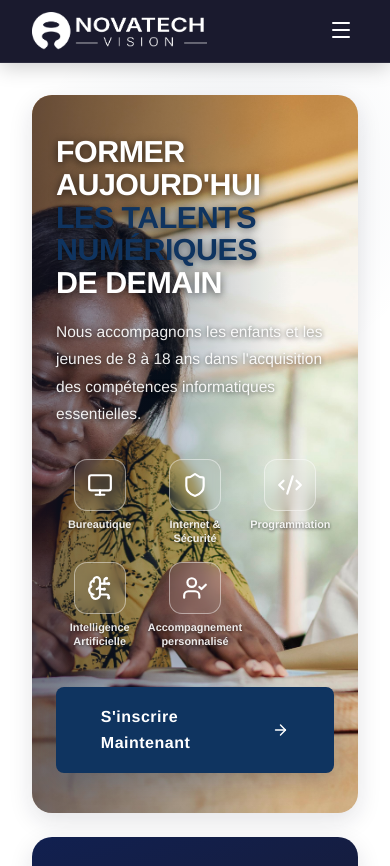
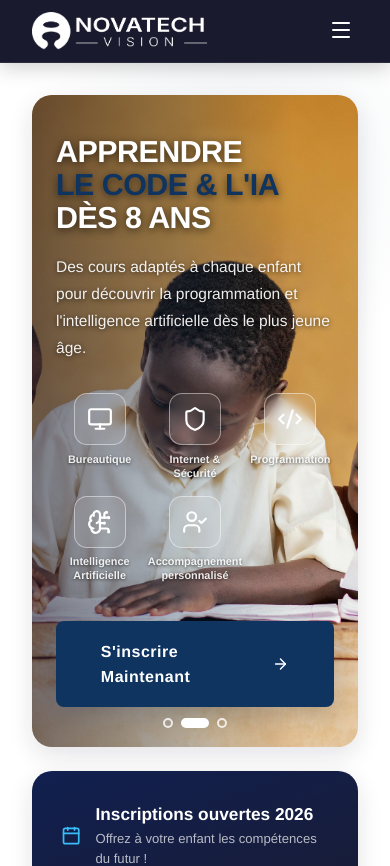
Before and after one commit to novaghislain/projetnovatech, a React (Vite) app in the folder frontend/: page / in a window 390 px wide. Shown: the top 866 px of the page. Built offline with nearby package versions, Linux system fonts and the light colour scheme; no server answers.

Commit message:
feat: add hero carousel with 3 slides (7x/12x/13x), dynamic text per slide, dot navigation, better mobile height

```diff
--- a/frontend/src/pages/Home.css
+++ b/frontend/src/pages/Home.css
@@ -525,10 +525,37 @@
 .hero-main {
   position: relative;
   flex: 1;
-  min-height: 480px;
+  min-height: 520px;
   overflow: hidden;
   border-radius: 0 0 0 var(--radius-lg);
   box-shadow: var(--shadow-md);
+}
+
+/* Carousel dots */
+.hero-dots {
+  position: absolute;
+  bottom: 1.2rem;
+  left: 50%;
+  transform: translateX(-50%);
+  display: flex;
+  gap: 0.5rem;
+  z-index: 10;
+}
+.hero-dot {
+  width: 10px;
+  height: 10px;
+  border-radius: 50%;
+  border: 2px solid rgba(255,255,255,0.8);
+  background: transparent;
+  cursor: pointer;
+  padding: 0;
+  transition: all 0.3s ease;
+}
+.hero-dot.active {
+  background: #fff;
+  width: 28px;
+  border-radius: 5px;
+  border-color: #fff;
 }
 
 .hero-bg-img {
@@ -1241,6 +1268,7 @@
 
   .hero-main {
     border-radius: var(--radius-lg);
+    min-height: 600px;
   }
 
   .sidebar-card--cta {
--- a/frontend/src/pages/Home.jsx
+++ b/frontend/src/pages/Home.jsx
@@ -1,4 +1,4 @@
-import React, { useState, useEffect } from 'react';
+import React, { useState, useEffect, useCallback } from 'react';
 import { Link } from 'react-router-dom';
 import axios from 'axios';
 import { useLanguage } from '../contexts/LanguageContext';
@@ -41,6 +41,49 @@ const Home = () => {
     { value: '98%', label: t('stats_satisfaction') },
     { value: '15+', label: t('stats_experts') }
   ]);
+
+  // ── Hero Carousel ──
+  const heroSlides = [
+    {
+      image: '/7x.jpg',
+      title: t('hero_title'),
+      accent: t('hero_title_accent'),
+      end: t('hero_title_end'),
+      desc: t('hero_desc'),
+    },
+    {
+      image: '/12x.jpg',
+      title: language === 'fr' ? 'Apprendre' : 'Learning',
+      accent: language === 'fr' ? "Le Code & L'IA" : 'Coding & AI',
+      end: language === 'fr' ? 'Dès 8 Ans' : 'From Age 8',
+      desc: language === 'fr'
+        ? "Des cours adaptés à chaque enfant pour découvrir la programmation et l'intelligence artificielle dès le plus jeune âge."
+        : 'Courses tailored for every child to discover programming and AI from an early age.',
+    },
+    {
+      image: '/13x.jpg',
+      title: language === 'fr' ? 'Éveiller' : 'Awakening',
+      accent: language === 'fr' ? 'La Curiosité' : 'The Curiosity',
+      end: language === 'fr' ? 'Numérique' : 'Digital',
+      desc: language === 'fr'
+        ? "Une jeune génération inspirée, curieuse et prête à construire l'Afrique digitale de demain."
+        : 'An inspired, curious young generation ready to build the digital Africa of tomorrow.',
+    },
+  ];
+  const [heroSlide, setHeroSlide] = useState(0);
+
+  const goToSlide = useCallback((idx) => {
+    setHeroSlide(idx);
+  }, []);
+
+  useEffect(() => {
+    const timer = setInterval(() => {
+      setHeroSlide(prev => (prev + 1) % heroSlides.length);
+    }, 5000);
+    return () => clearInterval(timer);
+  }, [heroSlides.length]);
+
+  const currentSlide = heroSlides[heroSlide];
 
   const getFormatDisplay = (f) => {
     if (f.format === 'physique' || f.format === 'présentiel') {
@@ -98,23 +141,26 @@ const Home = () => {
 
           {/* Main hero block (left + center) */}
           <div className="hero-main">
-            {/* Background Image */}
-            <img
-              src="/7x.jpg"
-              alt="Formateur Novatech Vision avec des élèves"
-              className="hero-bg-img active"
-            />
+            {/* Background Images — Carousel */}
+            {heroSlides.map((slide, idx) => (
+              <img
+                key={idx}
+                src={slide.image}
+                alt={`Slide ${idx + 1} Novatech Vision`}
+                className={`hero-bg-img${heroSlide === idx ? ' active' : ''}`}
+              />
+            ))}
             {/* Dark overlay */}
             <div className="hero-overlay" />
 
             <div className="hero-text-block">
               <h1>
-                {t('hero_title')}<br />
-                <span className="hero-blue">{t('hero_title_accent')}</span><br />
-                {t('hero_title_end')}
+                {currentSlide.title}<br />
+                <span className="hero-blue">{currentSlide.accent}</span><br />
+                {currentSlide.end}
               </h1>
               <p>
-                {t('hero_desc')}
+                {currentSlide.desc}
               </p>
 
               <div className="hero-programs">
@@ -129,6 +175,18 @@ const Home = () => {
               <Link to={language === 'en' ? '/en/courses' : '/formations'} className="hero-cta-btn">
                 {t('hero_cta')} <ArrowRight size={18} />
               </Link>
+            </div>
+
+            {/* Carousel Dots */}
+            <div className="hero-dots">
+              {heroSlides.map((_, idx) => (
+                <button
+                  key={idx}
+                  className={`hero-dot${heroSlide === idx ? ' active' : ''}`}
+                  onClick={() => goToSlide(idx)}
+                  aria-label={`Slide ${idx + 1}`}
+                />
+              ))}
             </div>
           </div>
 
```
